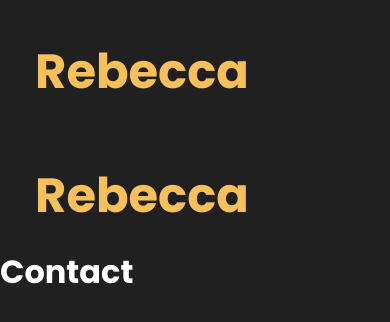
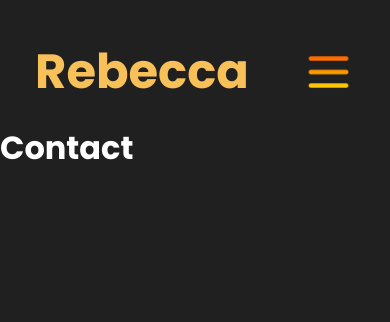
Before and after one commit to uilacceb/portfolio, a React (Vite) app in the folder client/: page /contact in a window 390 px wide. Shown: the top 322 px of the page. Built offline with nearby package versions, Linux system fonts and the light colour scheme.

Commit message:
added hamburger menu and hover to show the menu, the size of the floated nav need tweaking

```diff
--- a/client/src/pages/Contact.jsx
+++ b/client/src/pages/Contact.jsx
@@ -1,10 +1,9 @@
-import Header from "./Header"
+
 
 
 const Contact = () => {
   return (
     <>
-      <Header />
       <h1>Contact</h1>
     </>
   )
--- a/client/src/pages/Header.jsx
+++ b/client/src/pages/Header.jsx
@@ -1,7 +1,7 @@
 import Nav from './Nav'
 import "./css/header.css"
 // import { Link } from "react-router-dom"
-// import Menu from "../assets/menu.png"
+import Menu from "../assets/menu.png"
 
 const Header = () => {
   return (
@@ -10,10 +10,10 @@ const Header = () => {
         <div className='rebecca'>
           <span className='rebecca-text'>Rebecca</span>
         </div>
-        <div>
-          <Nav />
+        <div className='hbg-menu'>
+          <img src={Menu} alt="Menu" />
         </div>
-
+        <Nav />
       </div>
     </>
   )
--- a/client/src/pages/Home.jsx
+++ b/client/src/pages/Home.jsx
@@ -1,10 +1,9 @@
-import Header from "./Header"
+
 
 
 const Home = () => {
   return (
     <>
-      <Header />
     </>
   )
 }
--- a/client/src/pages/Nav.jsx
+++ b/client/src/pages/Nav.jsx
@@ -5,7 +5,7 @@ const Nav = () => {
   return (
     <>
       <div className="nav-container">
-        <Link to="/"><a className="nav-link">Home</a></Link>
+        <Link to="/"><span className="nav-link">Home</span></Link>
         <Link to="/about"><span className="nav-link">About</span></Link>
         <Link to="/skills"><span className="nav-link">Skills</span></Link>
         <Link to="/projects"><span className="nav-link">Projects</span></Link>
--- a/client/src/pages/Skills.jsx
+++ b/client/src/pages/Skills.jsx
@@ -1,10 +1,8 @@
-import Header from "./Header"
 
 
 const Skills = () => {
   return (
     <>
-      <Header />
       <h1>Skills</h1>
     </>
   )
--- a/client/src/pages/css/header.css
+++ b/client/src/pages/css/header.css
@@ -32,8 +32,37 @@
 }
 
 .hbg-menu img {
-  height: 15%;
-  width: 15%;
+  height: 50%;
+  cursor: pointer;
+  width: 50%;
+}
+
+
+@media(max-width: 990px) {
+  .header-container {
+    position: initial;
+    margin-top: 20px;
+    width: 100%;
+    padding: 1rem 9%;
+    background-color: transparent;
+    display: flex;
+    justify-content: space-between;
+    align-items: center;
+    z-index: 100;
+
+  }
+
+  .hbg-menu {
+    display: initial;
+    display: flex;
+    justify-content: flex-end;
+  }
+
+  .hbg-menu img {
+    height: 20%;
+    cursor: pointer;
+    width: 20%;
+  }
 }
 
 @media(max-width: 500px) {
@@ -49,4 +78,16 @@
     z-index: 100;
 
   }
+  .hbg-menu img {
+    height: 50%;
+    cursor: pointer;
+    width: 50%;
+  }
+
+  .hbg-menu {
+    display: initial;
+    display: flex;
+    justify-content: flex-end;
+  }
+
 }
--- a/client/src/pages/css/nav.css
+++ b/client/src/pages/css/nav.css
@@ -13,38 +13,35 @@
   border-bottom: 3px solid #f7c059;
 }
 
-@media (max-width:995px) {
+@media (max-width: 990px) {
   .nav-container {
     position: absolute;
-    display: none;
+    display: none; /* Hide by default */
     top: 0;
     right: 0;
     width: 40%;
     border-left: 3px solid #f7c059;
     border-bottom: 3px solid #f7c059;
     border-bottom-left-radius: 2rem;
-    padding: 1rem solid;
+    padding: 1rem;
     background-color: #161616;
-    border-top: 0.1rem solid rgba(0, 0, 0, 0.1)
+    border-top: 0.1rem solid rgba(0, 0, 0, 0.1);
+    z-index: 100;
   }
 
-
-  .nav-container:active {
-    display: block;
+  .hbg-menu:hover + .nav-container {
+    display: block; /* Show nav-container when hovering on the hbg-menu */
   }
 
   .nav-link {
     display: block;
     font-size: 2rem;
-    /* margin: 3rem 0; */
     margin: 3rem;
   }
 
-  .nav-link:hover, .nav-link:active
-  {
+  .nav-link:hover,
+  .nav-link:active {
     padding: 1rem;
     border-radius: 0.5rem;
   }
-
-
 }
```
